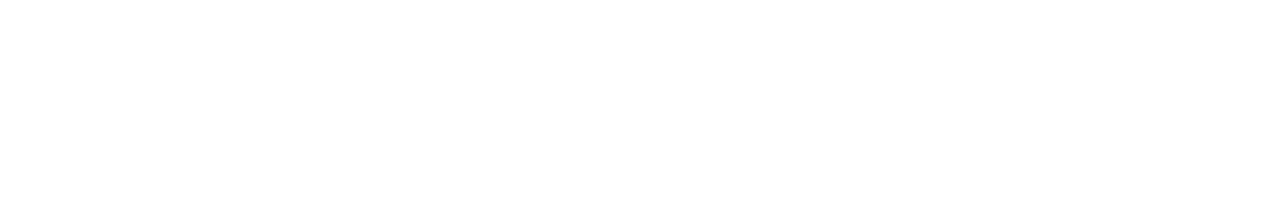
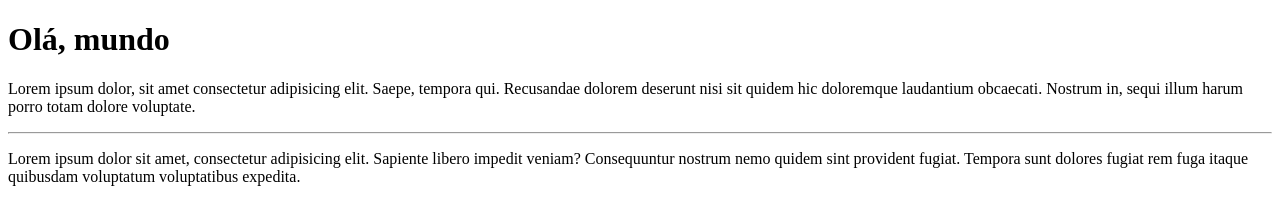
Before and after one commit to WaslleyPontes/OLA-MUNDO, a plain HTML site: page site-exemplo/index.html in a window 1280 px wide. Drawn offline with Linux system fonts and the light colour scheme.

Commit message:
Acrescentando paragráfo

```diff
--- a/site-exemplo/index.html
+++ b/site-exemplo/index.html
@@ -3,9 +3,12 @@
 <head>
     <meta charset="UTF-8">
     <meta name="viewport" content="width=device-width, initial-scale=1.0">
-    <title>Document</title>
+    <title>Meu primeiro Site</title>
 </head>
 <body>
-
+    <h1>Olá, mundo</h1>
+    <p>Lorem ipsum dolor, sit amet consectetur adipisicing elit. Saepe, tempora qui. Recusandae dolorem deserunt nisi sit quidem hic doloremque laudantium obcaecati. Nostrum in, sequi illum harum porro totam dolore voluptate.</p>
+    <hr>
+    <p>Lorem ipsum dolor sit amet, consectetur adipisicing elit. Sapiente libero impedit veniam? Consequuntur nostrum nemo quidem sint provident fugiat. Tempora sunt dolores fugiat rem fuga itaque quibusdam voluptatum voluptatibus expedita.</p>
 </body>
 </html>
```
